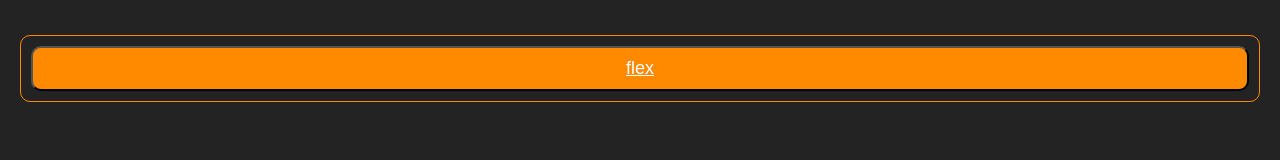
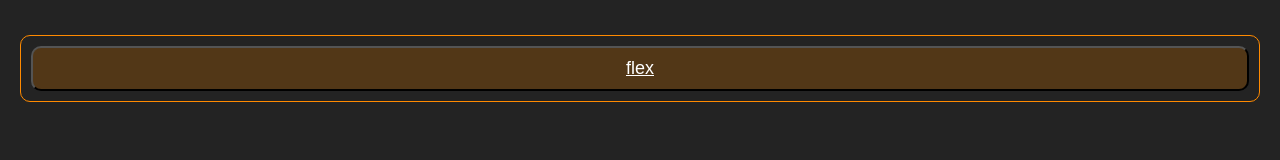
Before and after one commit to CodersHub07/All-in-CSS, a plain HTML site: page index.html in a window 1280 px wide. In both pictures the pointer is over the button "flex". Drawn offline with Linux system fonts and the light colour scheme.

Commit message:
Add btn hover

```diff
--- a/style.css
+++ b/style.css
@@ -45,3 +45,8 @@ button{
   background-color: #ff8a00;
   font-size: large;
 }
+
+button:hover{
+  background-color: #523717;
+  cursor: pointer;
+}
```
